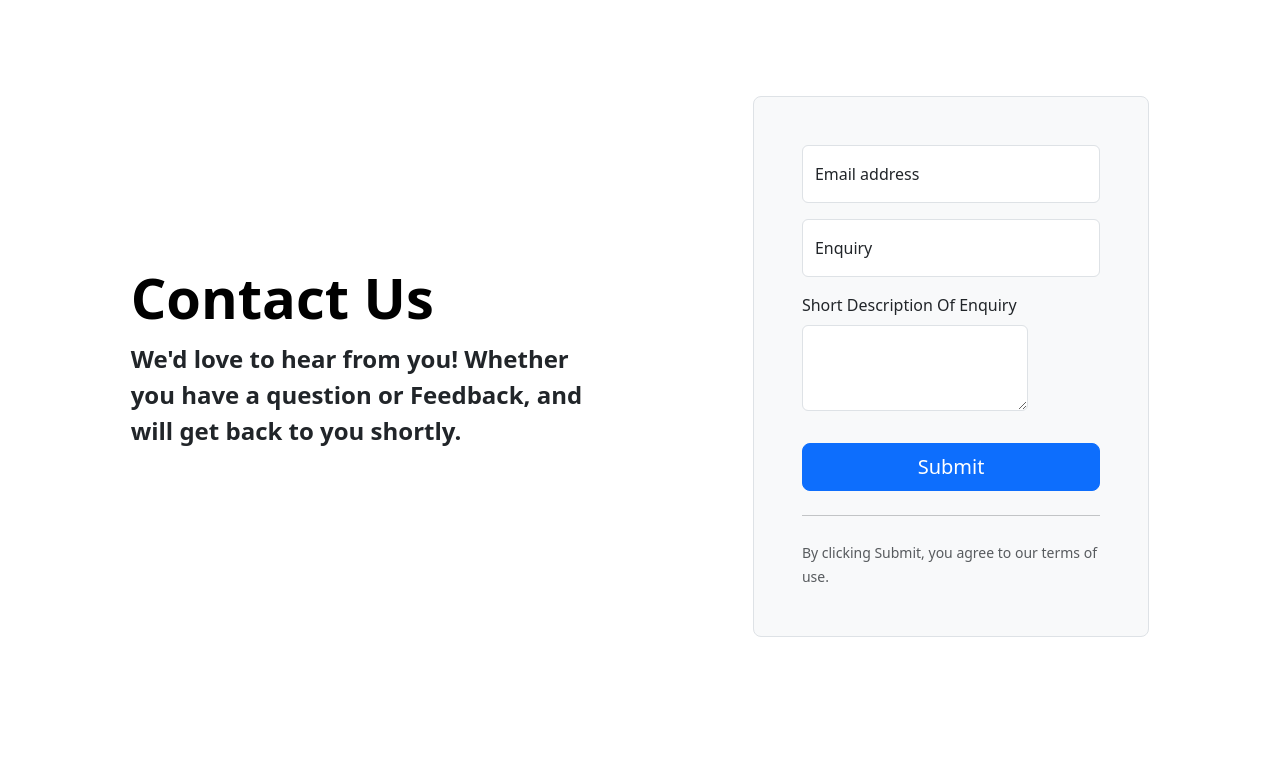
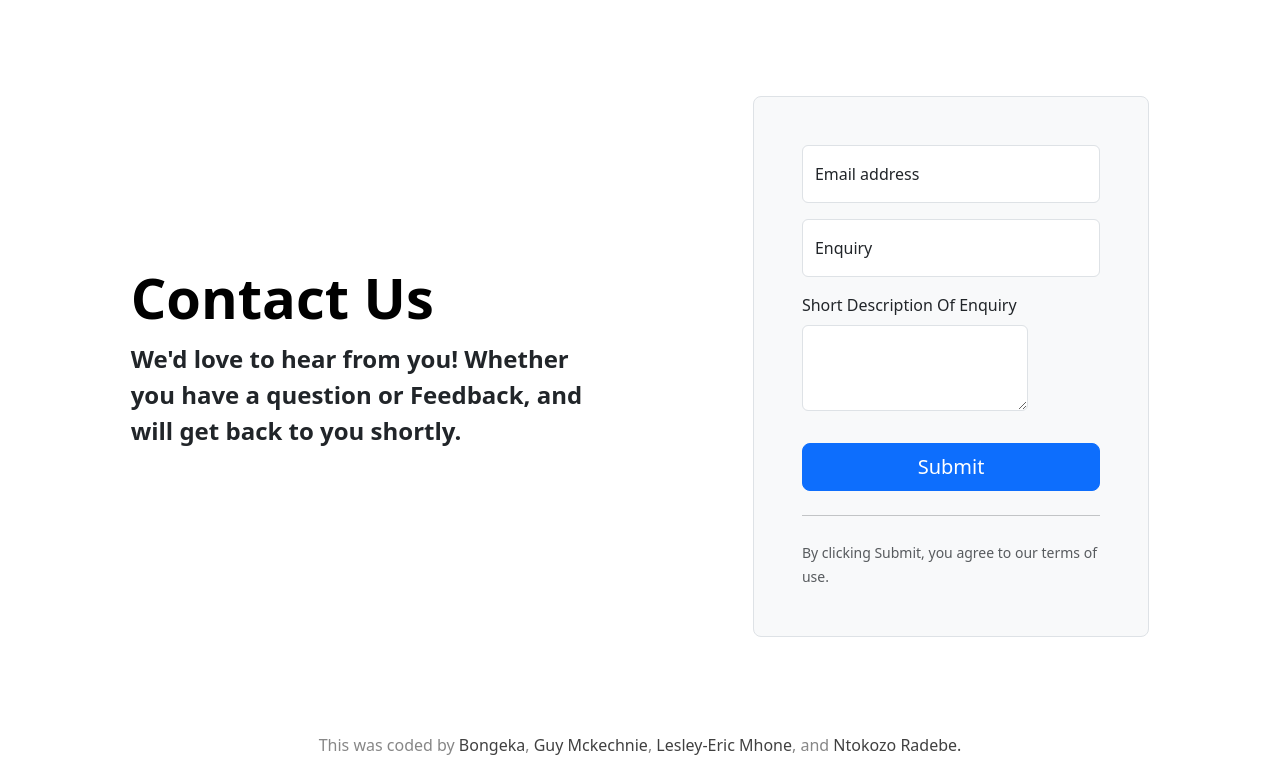
Before and after one commit to LesMrCode/Bootstrap--Cafe, a plain HTML site: page index (3).html in a window 1280 px wide. Shown: the part 1193-1950 px from the top of the page. Before the commit the page ends 1926 px from the top, so only its background shows below. Drawn offline with nearby package versions, Linux system fonts and the light colour scheme; files whose address does not match are found by name.

Commit message:
Update index (3).html

```diff
--- a/index (3).html
+++ b/index (3).html
@@ -172,5 +172,6 @@
         </div>
       </div>
     </section>
+        <footer>This was coded by <a href="https://github.com/StellaNDL" target="_blank">Bongeka</a>, <a href="#" target="_blank">Guy Mckechnie</a>, <a href="#" target="_blank">Lesley-Eric Mhone</a>, and <a href="#" target="_blank">Ntokozo Radebe.</a></footer>
     </body>
 </html>
```
